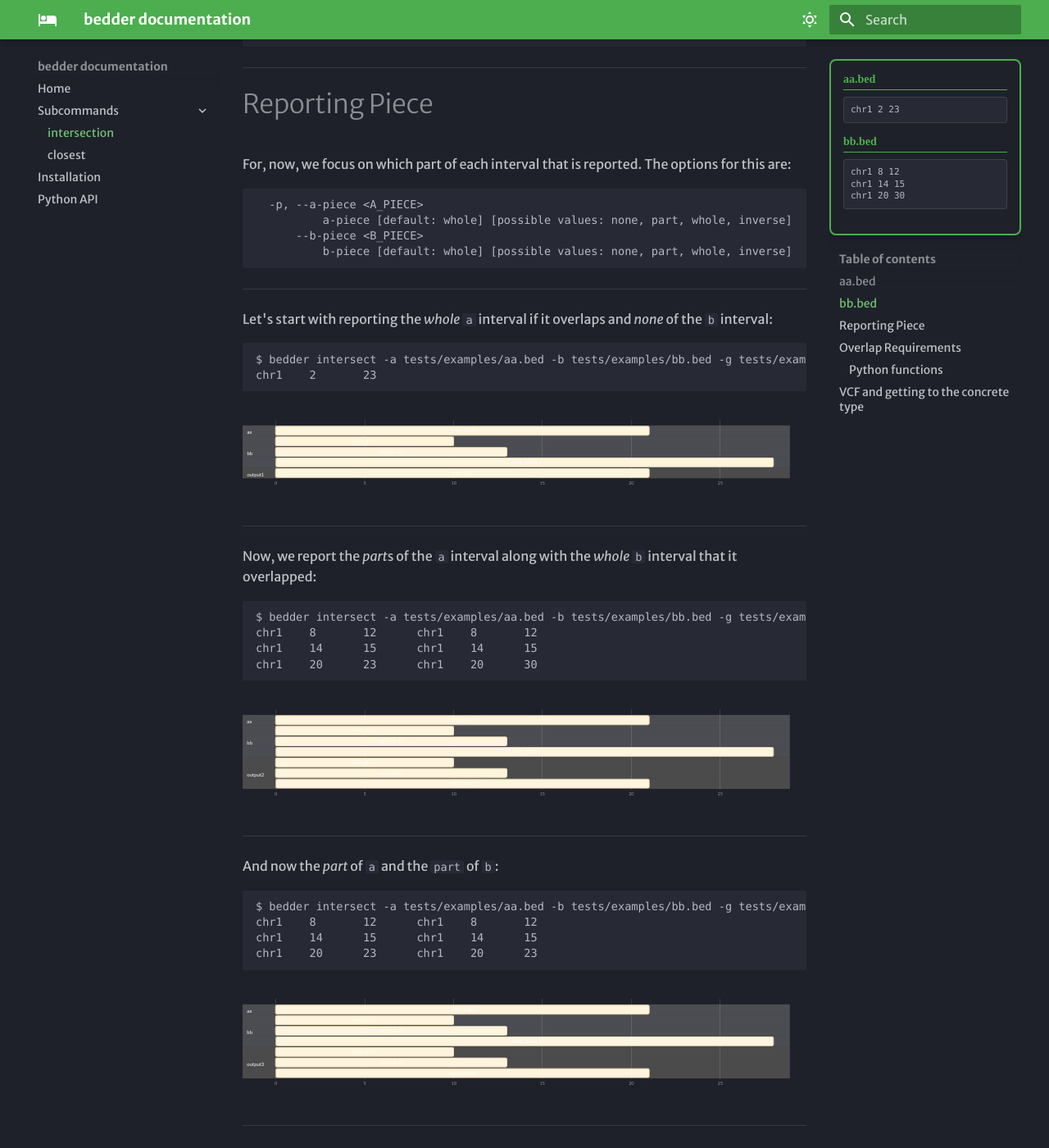
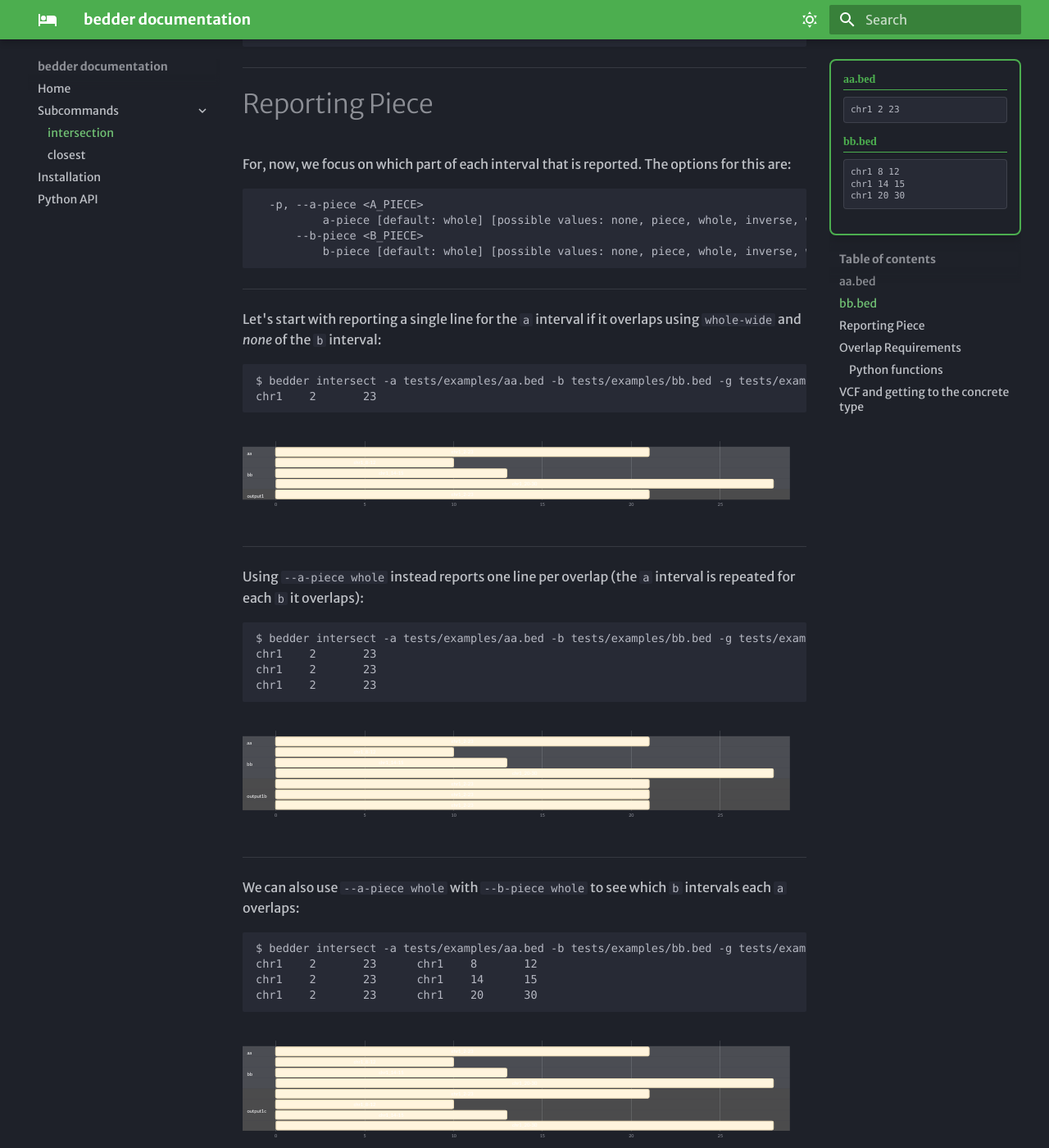
Before and after one commit to brentp/bedder-docs, an MkDocs documentation site: the page built from docs/subcommands/intersection.md, in a window 1280 px wide and 1400 px high, scrolled down 342 px. Shown: the whole window at 82% size. Built offline with MkDocs 1.6.1 and Material for MkDocs 9.7.7, drawn with Linux system fonts in a browser that asks for light colours; some web fonts are replaced; some of the changed text lies outside the part shown.

Commit message:
update docs for latest bedder version

````diff
--- a/docs/subcommands/intersection.md
+++ b/docs/subcommands/intersection.md
@@ -1,4 +1,3 @@
-
 <div class="fixed-bed-files">
   <div class="file-section">
     <h4>aa.bed</h4>
@@ -41,19 +40,19 @@
 ```
 
   -p, --a-piece <A_PIECE>
-          a-piece [default: whole] [possible values: none, part, whole, inverse]
+          a-piece [default: whole] [possible values: none, piece, whole, inverse, whole-wide]
       --b-piece <B_PIECE>
-          b-piece [default: whole] [possible values: none, part, whole, inverse]
+          b-piece [default: whole] [possible values: none, piece, whole, inverse, whole-wide]
 
 ```
 
 ---
 
-Let's start with reporting the *whole* `a` interval if it overlaps and *none* of the `b` interval:
+Let's start with reporting a single line for the `a` interval if it overlaps using `whole-wide` and _none_ of the `b` interval:
 
 ```
 
-$ bedder intersect -a tests/examples/aa.bed -b tests/examples/bb.bed -g tests/examples/fake.fai --a-piece whole --b-piece none
+$ bedder intersect -a tests/examples/aa.bed -b tests/examples/bb.bed -g tests/examples/fake.fai --a-piece whole-wide --b-piece none
 chr1    2       23
 
 ```
@@ -76,11 +75,74 @@
 
 ---
 
-Now, we report the *part*s of the `a` interval along with the *whole* `b` interval that it overlapped:
+Using `--a-piece whole` instead reports one line per overlap (the `a` interval is repeated for each `b` it overlaps):
 
 ```
 
-$ bedder intersect -a tests/examples/aa.bed -b tests/examples/bb.bed -g tests/examples/fake.fai --a-piece part --b-piece whole
+$ bedder intersect -a tests/examples/aa.bed -b tests/examples/bb.bed -g tests/examples/fake.fai --a-piece whole --b-piece none
+chr1    2       23
+chr1    2       23
+chr1    2       23
+
+```
+
+```mermaid
+%%{init: {'theme':'base', 'themeVariables': {'primaryTextColor': '#ffffff', 'tertiaryTextColor': '#ffffff', 'sectionBkgColor': '#ffffff', 'altSectionBkgColor': '#ffffff', 'gridColor': '#777777', 'section0': '#ffffff', 'section1': '#ffffff', 'section2': '#ffffff', 'section3': '#ffffff', 'taskTextColor': '#ffffff', 'altTaskTextColor': '#ffffff', 'textColor': '#ffffff'}}}%%
+gantt
+    dateFormat X
+    axisFormat %s
+
+    section aa
+    chr1_2-23 :0, 21
+    section bb
+    chr1_8-12 :6, 10
+    chr1_14-15 :12, 13
+    chr1_20-30 :18, 28
+    section output1b
+    chr1_2-23 :0, 21
+    chr1_2-23 :0, 21
+    chr1_2-23 :0, 21
+```
+
+---
+
+We can also use `--a-piece whole` with `--b-piece whole` to see which `b` intervals each `a` overlaps:
+
+```
+
+$ bedder intersect -a tests/examples/aa.bed -b tests/examples/bb.bed -g tests/examples/fake.fai --a-piece whole --b-piece whole
+chr1    2       23      chr1    8       12
+chr1    2       23      chr1    14      15
+chr1    2       23      chr1    20      30
+
+```
+
+```mermaid
+%%{init: {'theme':'base', 'themeVariables': {'primaryTextColor': '#ffffff', 'tertiaryTextColor': '#ffffff', 'sectionBkgColor': '#ffffff', 'altSectionBkgColor': '#ffffff', 'gridColor': '#777777', 'section0': '#ffffff', 'section1': '#ffffff', 'section2': '#ffffff', 'section3': '#ffffff', 'taskTextColor': '#ffffff', 'altTaskTextColor': '#ffffff', 'textColor': '#ffffff'}}}%%
+gantt
+    dateFormat X
+    axisFormat %s
+
+    section aa
+    chr1_2-23 :0, 21
+    section bb
+    chr1_8-12 :6, 10
+    chr1_14-15 :12, 13
+    chr1_20-30 :18, 28
+    section output1c
+    chr1_2-23 :0, 21
+    chr1_8-12 :6, 10
+    chr1_14-15 :12, 13
+    chr1_20-30 :18, 28
+```
+
+---
+
+Now, we report the *piece*s of the `a` interval along with the _whole_ `b` interval that it overlapped:
+
+```
+
+$ bedder intersect -a tests/examples/aa.bed -b tests/examples/bb.bed -g tests/examples/fake.fai --a-piece piece --b-piece whole
 chr1    8       12      chr1    8       12
 chr1    14      15      chr1    14      15
 chr1    20      23      chr1    20      30
@@ -107,11 +169,11 @@
 
 ---
 
-And now the *part* of `a` and the `part` of `b`:
+And now the _piece_ of `a` and the `piece` of `b`:
 
 ```
 
-$ bedder intersect -a tests/examples/aa.bed -b tests/examples/bb.bed -g tests/examples/fake.fai --a-piece part --b-piece part
+$ bedder intersect -a tests/examples/aa.bed -b tests/examples/bb.bed -g tests/examples/fake.fai --a-piece piece --b-piece piece
 chr1    8       12      chr1    8       12
 chr1    14      15      chr1    14      15
 chr1    20      23      chr1    20      23
@@ -190,7 +252,7 @@
 
 ```
 
-$ bedder intersect -a tests/examples/aa.bed -b tests/examples/bb.bed -g tests/examples/fake.fai --a-piece part --b-piece none --a-requirements 1
+$ bedder intersect -a tests/examples/aa.bed -b tests/examples/bb.bed -g tests/examples/fake.fai --a-piece piece --b-piece none --a-requirements 1
 chr1    8       12
 chr1    14      15
 chr1    20      23
@@ -221,7 +283,7 @@
 
 ```
 
-$ bedder intersect -a tests/examples/aa.bed -b tests/examples/bb.bed -g tests/examples/fake.fai --a-piece whole --b-piece whole --a-requirements 3 --a-mode piece
+$ bedder intersect -a tests/examples/aa.bed -b tests/examples/bb.bed -g tests/examples/fake.fai --a-piece whole-wide --b-piece whole-wide --a-requirements 3 --a-mode piece
 chr1    2       23      chr1    8       12      chr1    20      30
 
 ```
@@ -248,7 +310,7 @@
 
 ```
 
-$ bedder intersect -a tests/examples/aa.bed -b tests/examples/bb.bed -g tests/examples/fake.fai --a-piece part --b-piece whole --b-requirements 3 --a-mode piece`
+$ bedder intersect -a tests/examples/aa.bed -b tests/examples/bb.bed -g tests/examples/fake.fai --a-piece piece --b-piece whole --b-requirements 3 --a-mode piece
 chr1    8       12      chr1    8       12
 chr1    20      23      chr1    20      30
 
@@ -273,11 +335,11 @@
 
 ---
 
-If we don't specify `--a-mode piece` then it checks across the entire interval so each *part* of `a` is reported even though one of the pieces is not 3 bases:
+If we don't specify `--a-mode piece` then it checks across the entire interval so each _piece_ of `a` is reported even though one of the pieces is not 3 bases:
 
 ```
 
-$ bedder intersect -a tests/examples/aa.bed -b tests/examples/bb.bed -g tests/examples/fake.fai --a-piece part --b-piece whole --b-requirements 3`
+$ bedder intersect -a tests/examples/aa.bed -b tests/examples/bb.bed -g tests/examples/fake.fai --a-piece piece --b-piece whole --b-requirements 3
 chr1    8       12      chr1    8       12
 chr1    14      15      chr1    14      15
 chr1    20      23      chr1    20      30
@@ -321,7 +383,7 @@
 We put this in a file called `example.py` and then run with an argument of `-c py:n_overlapping` as:
 
 ```
-$ bedder intersect -a tests/examples/aa.bed -b tests/examples/bb.bed -g tests/examples/fake.fai --a-piece whole --b-piece part -P tests/examples/example.py -c 'py:n_overlapping'
+$ bedder intersect -a tests/examples/aa.bed -b tests/examples/bb.bed -g tests/examples/fake.fai --a-piece whole-wide --b-piece piece --python tests/examples/example.py -c 'py:n_overlapping'
 chr1    2       23      chr1    8       12      chr1    14      15      chr1    20      23      3
 ```
 
@@ -341,7 +403,7 @@
     chr1_2-23 :0, 21
 ```
 
-Where the final column shows the expected value of *3*.
+Where the final column shows the expected value of _3_.
 
 ---
 
@@ -355,7 +417,7 @@
 And call as:
 
 ```
-$ bedder intersect -a tests/examples/aa.bed -b tests/examples/bb.bed -g tests/examples/fake.fai --a-piece whole --b-piece part -P tests/examples/example.py -c 'py:total_b_overlap'
+$ bedder intersect -a tests/examples/aa.bed -b tests/examples/bb.bed -g tests/examples/fake.fai --a-piece whole-wide --b-piece piece --python tests/examples/example.py -c 'py:total_b_overlap'
 chr1    2       23      chr1    8       12      chr1    14      15      chr1    20      23      8
 ```
 
@@ -377,10 +439,10 @@
 
 ---
 
-Note that if we change the `--b-piece` to `whole` we get a different value as expected:
+Note that if we change the `--b-piece` to `whole-wide` we get a different value as expected:
 
 ```
-$ bedder intersect -a tests/examples/aa.bed -b tests/examples/bb.bed -g tests/examples/fake.fai --a-piece whole --b-piece whole -P tests/examples/example.py -c 'py:total_b_overlap'
+$ bedder intersect -a tests/examples/aa.bed -b tests/examples/bb.bed -g tests/examples/fake.fai --a-piece whole-wide --b-piece whole-wide --python tests/examples/example.py -c 'py:total_b_overlap'
 chr1    2       23      chr1    8       12      chr1    14      15      chr1    20      30      15
 ```
 
@@ -402,13 +464,13 @@
 
 ---
 
-and likewise if we change `--a-piece` to part:
+and likewise if we change `--a-piece` to piece:
 
 ```
-$ bedder intersect -a tests/examples/aa.bed -b tests/examples/bb.bed -g tests/examples/fake.fai --a-piece part --b-piece whole -P tests/examples/example.py -c 'py:total_b_overlap'
-chr1    8       12      aaaa    chr1    8       12      4
-chr1    14      15      bbbb    chr1    14      15      1
-chr1    20      23      cccc    chr1    20      30      10
+$ bedder intersect -a tests/examples/aa.bed -b tests/examples/bb.bed -g tests/examples/fake.fai --a-piece piece --b-piece whole --python tests/examples/example.py -c 'py:total_b_overlap'
+chr1    8       12      chr1    8       12      4
+chr1    14      15      chr1    14      15      1
+chr1    20      23      chr1    20      30      10
 ```
 
 ```mermaid
````
Also changed, not shown: README.md (+14 -0 lines), docs/index.md (+2 -2 lines), 1 other file.
